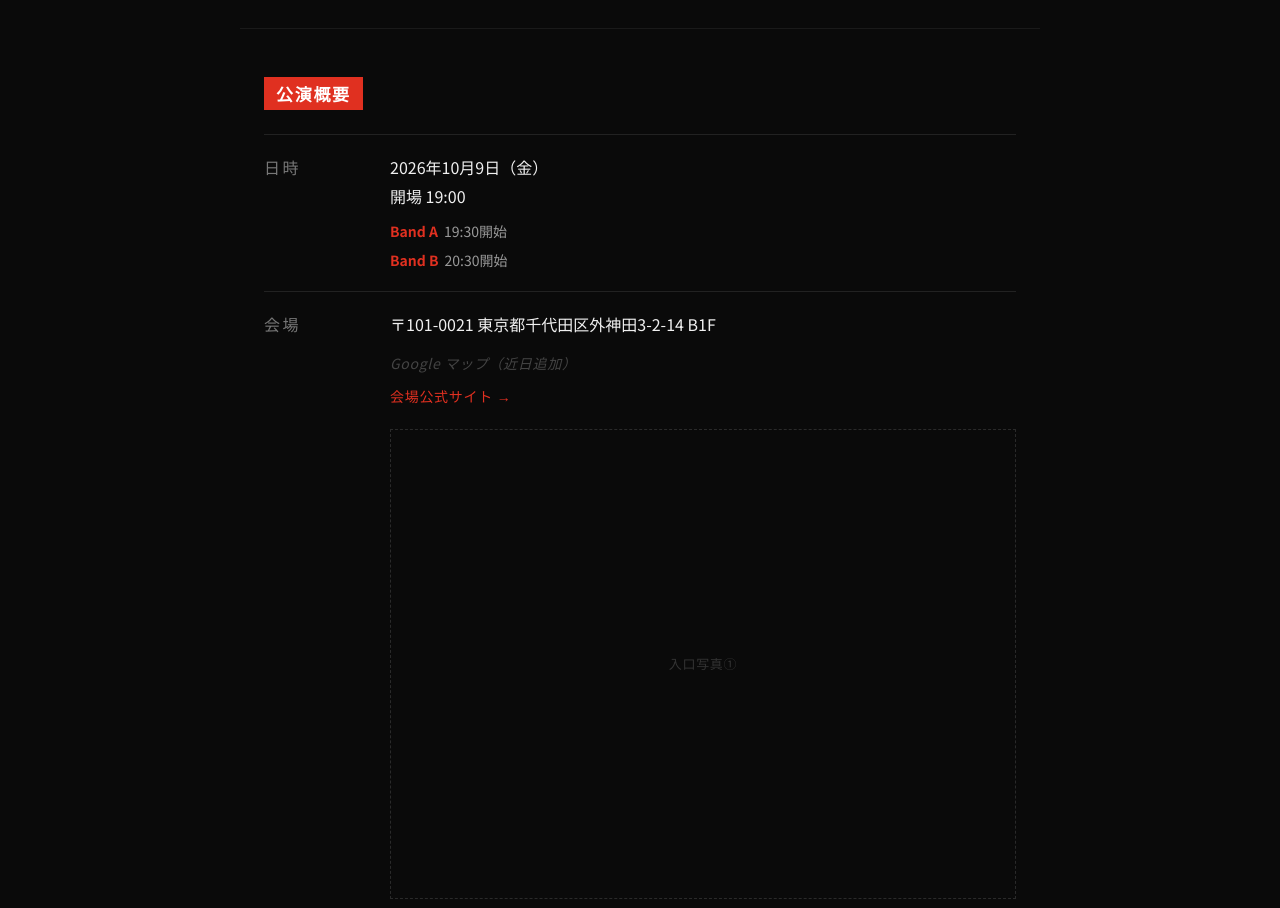
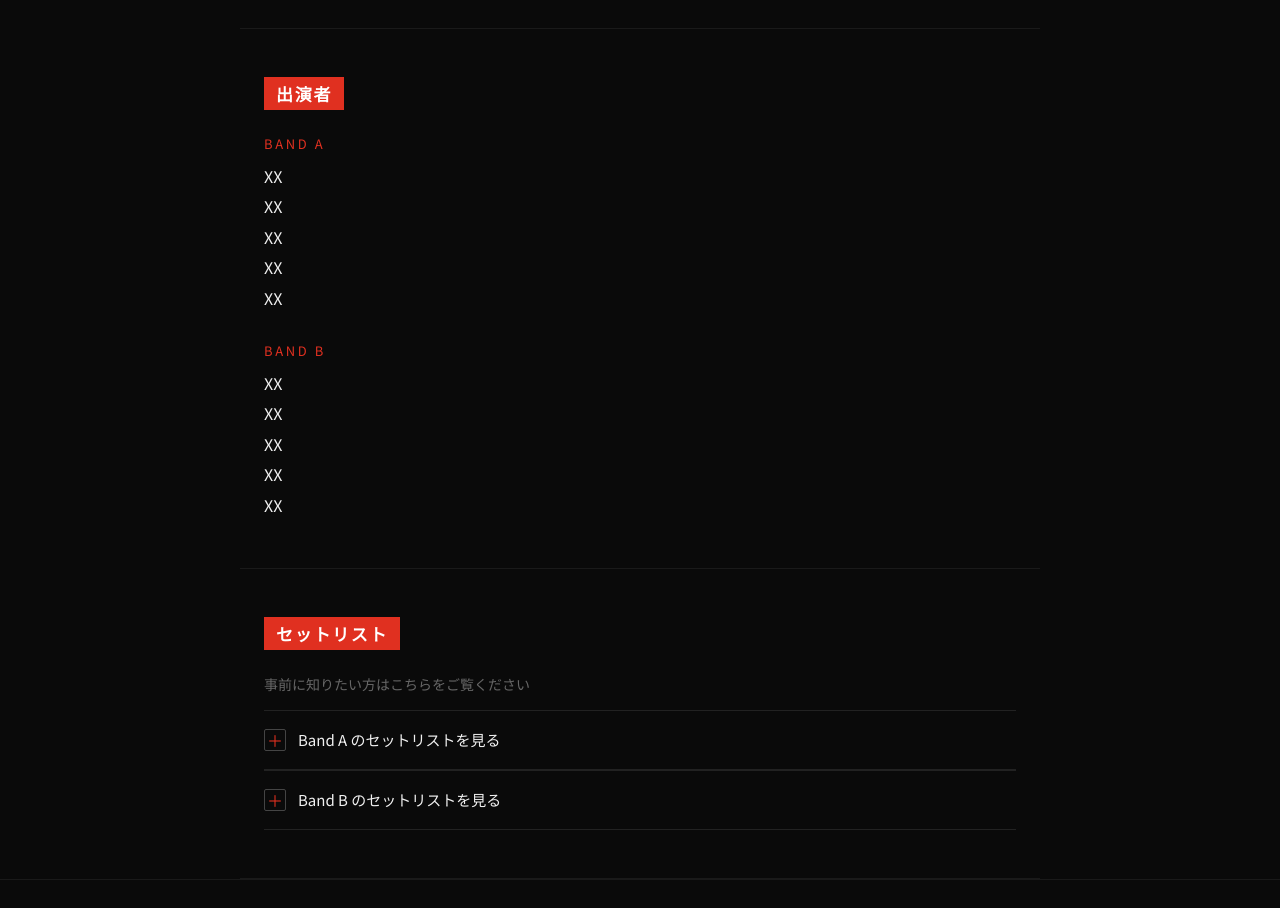
Before and after one commit to Shunji-Miyata/liveatzest, a plain HTML site: page index.html in a window 1280 px wide. Shown: the part 860-1768 px from the top of the page. Drawn offline with Linux system fonts and the light colour scheme.

Commit message:
Update index.html

```diff
--- a/index.html
+++ b/index.html
@@ -96,59 +96,6 @@ body { background:#0a0a0a; color:#f0f0f0; font-family:'Noto Sans JP',sans-serif;
   </div>
 </section>
 
-<!-- 公演概要 -->
-<section class="section">
-  <p class="section-label">公演概要</p>
-  <ul class="info-list">
-
-    <li class="info-item">
-      <span class="info-key">日時</span>
-      <span class="info-val">
-        2026年10月9日（金）<br>
-        開場 19:00
-        <div class="band-schedule">
-          <span class="band-time"><span>Band A</span>19:30開始</span>
-          <span class="band-time"><span>Band B</span>20:30開始</span>
-        </div>
-      </span>
-    </li>
-
-    <li class="info-item">
-      <span class="info-key">会場</span>
-      <span class="info-val">
-        〒101-0021 東京都千代田区外神田3-2-14 B1F
-        <div class="venue-links">
-          <a href="#" class="venue-link tbd">Google マップ（近日追加）</a>
-          <a href="https://akihabarazest.com/" class="venue-link" target="_blank">会場公式サイト →</a>
-        </div>
-        <div class="photo-row">
-          <div class="photo-box">入口写真①</div>
-          <div class="photo-box">入口写真②</div>
-        </div>
-      </span>
-    </li>
-
-    <li class="info-item">
-      <span class="info-key">参加費</span>
-      <span class="info-val">
-        <div class="ticket-detail">
-          <div class="ticket-row"><span class="label">チケット代</span>無料</div>
-          <div class="ticket-row"><span class="label">ドリンク代</span>700円</div>
-        </div>
-        <p class="ticket-note">入場時にドリンクチケットと交換し、会場で飲み物と交換していただけます。</p>
-      </span>
-    </li>
-
-    <li class="info-item">
-      <span class="info-key">注意事項</span>
-      <span class="info-val">
-        <p class="notice-box">内容を準備中です</p>
-      </span>
-    </li>
-
-  </ul>
-</section>
-
 <!-- 出演者 -->
 <section class="section">
   <p class="section-label">出演者</p>
```
